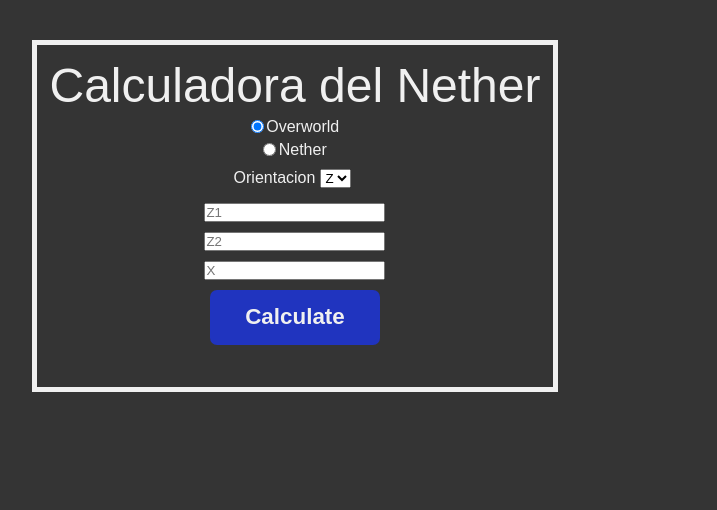
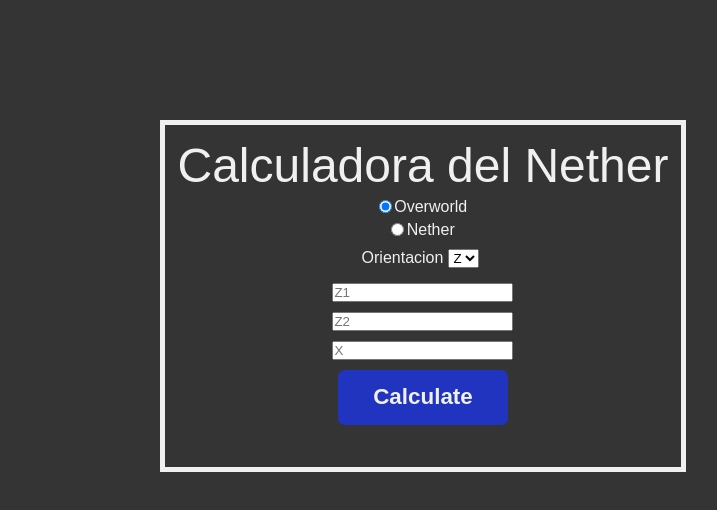
Before and after one commit to BlueTechnoCat/bluetechnocat.github.io, a plain HTML site: page index.html in a window 1280 px wide. Shown: the whole page, without its empty margins (288-1005 px from the left). Drawn offline with Linux system fonts and the light colour scheme.

Commit message:
Update calc.css

```diff
--- a/calc.css
+++ b/calc.css
@@ -7,8 +7,8 @@
 body {
 	padding: 12.5px;
 	position: absolute;
-	top: 5%;
-	left: 25%;
+	top: 15%;
+	left: 35%;
 	background: #343434;
 	border: 5px solid #f0f0f0;
 }
```
